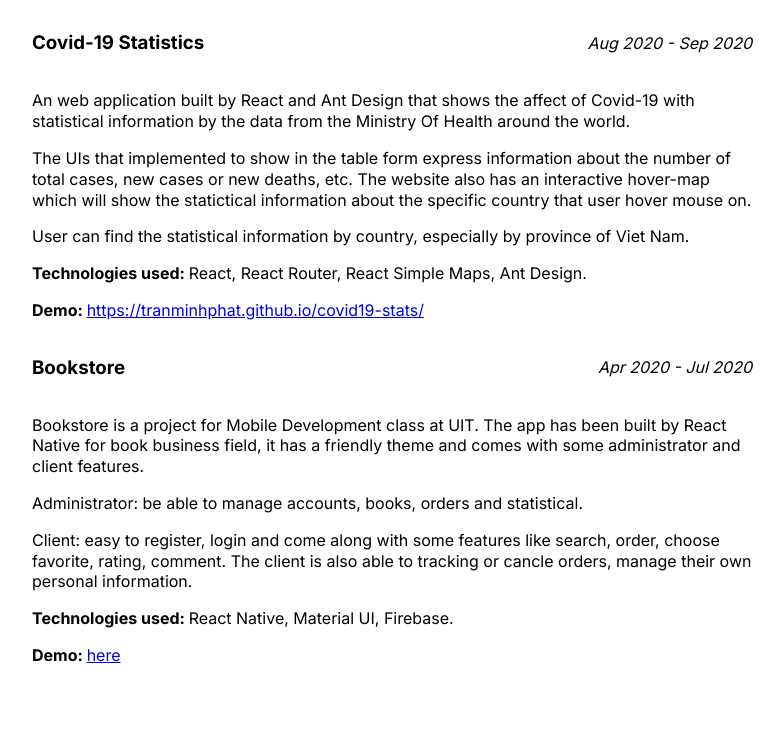
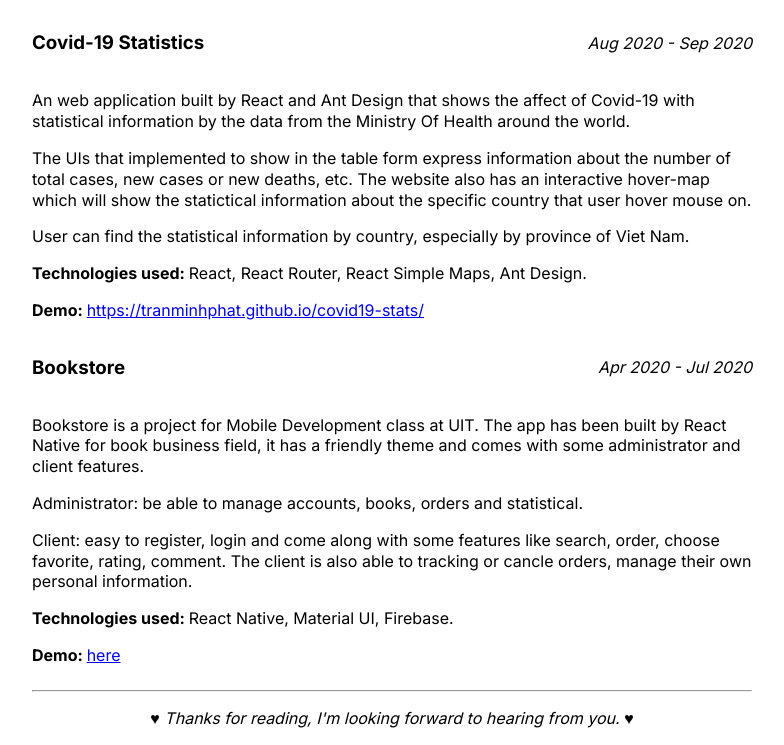
Before and after one commit to tranminhphat/cv, a Gatsby site: page / in a window 1280 px wide. Shown: the part 3105-3850 px from the top of the page, without its empty margins (248-1032 px from the left). Before the commit the page ends 3803 px from the top, so only its background shows below. Built offline with nearby package versions, Linux system fonts and the light colour scheme; Gatsby itself is replaced by a stand-in of ours.

Commit message:
add appreciation statement

```diff
--- a/src/pages/index.jsx
+++ b/src/pages/index.jsx
@@ -37,6 +37,12 @@ const HomePage = () => (
 			<WorkExperienceSection />
 			<PersonalProjectSection />
   	</main>
+
+    <hr />
+
+    <footer>
+      <p style={{textAlign: "center"}}><i>&hearts; Thanks for reading, I'm looking forward to hearing from you. &hearts;</i></p>
+      </footer>
 	</div>
 )
 
```
